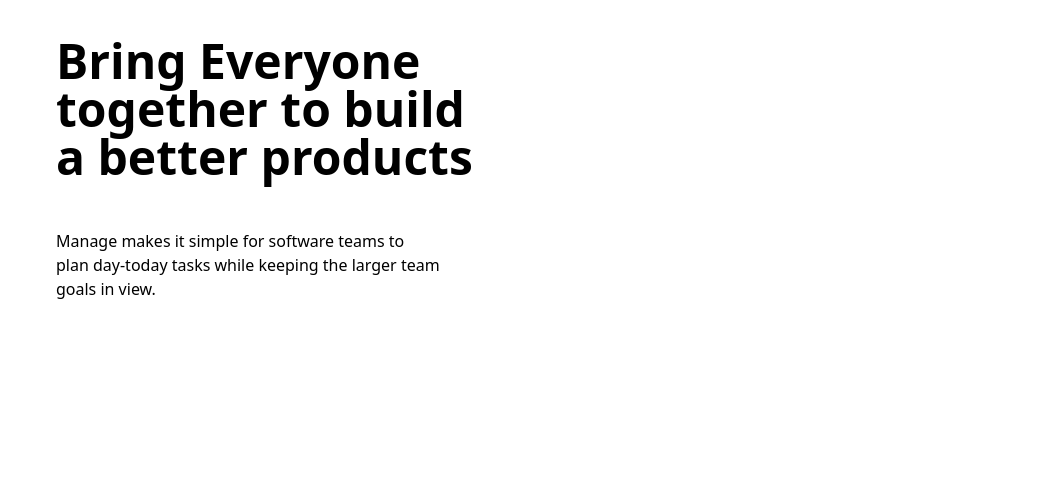
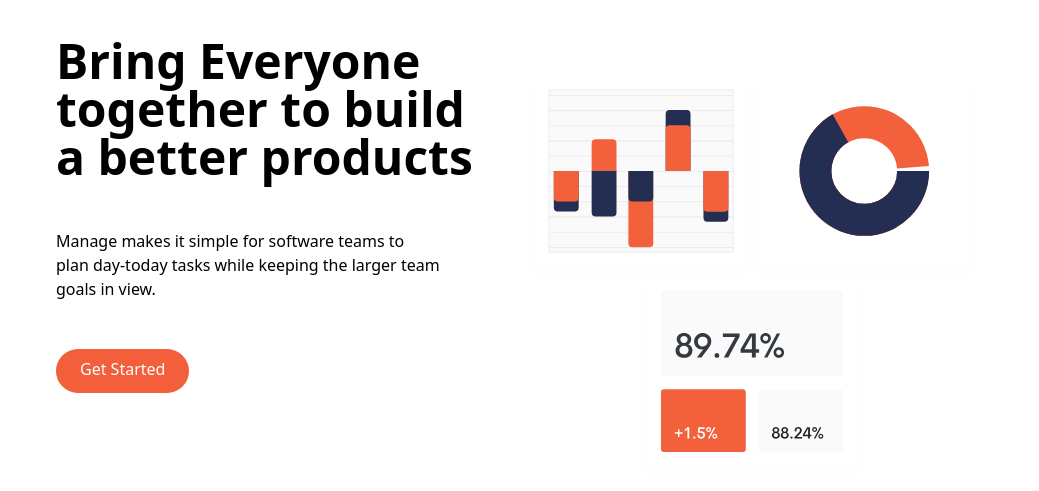
Before and after one commit to NipunaDakshina/Landing-Page---TailwindCSS, a website: page index.html in a window 1280 px wide. Shown: the part 95-586 px from the top of the page, without its empty margins (120-1159 px from the left). Drawn offline with Linux system fonts and the light colour scheme.

Commit message:
add hero section

```diff
--- a/index.html
+++ b/index.html
@@ -20,7 +20,7 @@
     <img src="./img/logo.svg" alt="">
 </div>
 <!-- Menu items -->
-<div class="hidden md:flex space-x-6">
+<div class="hidden space-x-6 md:flex">
     <a href="#" class="hover:text-darkGrayishBlue">Pricing</a>
     <a href="#" class="hover:text-darkGrayishBlue">Product</a>
     <a href="#" class="hover:text-darkGrayishBlue">About Us</a>
@@ -30,7 +30,8 @@
 </div>
 <!-- Button -->
 <div>
-<a href="#" class="hidden md:block p-3 px-6 pt-2 text-white bg-brightRed rounded-full baseline hover:bg-brightRedLight">
+<a href="#" class="hidden p-3 px-6 pt-2 text-white bg-brightRed
+rounded-full baseline hover:bg-brightRedLight md:block">
 Get Started</a>
 </div>
 </div>
@@ -38,7 +39,8 @@
 <!-- Hero section -->
 <section id="hero">
     <!-- Flex container -->
-    <div class="container flex flex-col-reverse md:flex-row items-center px-6 mx-auto mt-10 space-y-0 md:space-y-0">
+    <div class="container flex flex-col-reverse  items-center px-6 mx-auto mt-10
+    space-y-0 md:space-y-0 md:flex-row">
         <!-- Left item -->
         <div class="flex flex-col mb-32 space-y-12 md:w-1/2">
             <h1 class="max-w-md text-4xl font-bold text-center md:text-5xl md:text-left">
@@ -48,14 +50,23 @@
                  Manage makes it simple for software teams to plan day-today tasks while keeping
                  the larger team goals in view.
             </p>
+            <div class="flex justify-center md:justify-start">
+                <a href="#" class="p-3 px-6 pt-2 text-white bg-brightRed
+rounded-full baseline hover:bg-brightRedLight md:block">
+Get Started</a>
+            </div>
         </div>
         <!-- right item -->
-        <div></div>
+        <div class="md:w-1/2">
+            <img src="img/illustration-intro.svg" alt="">
+        </div>
     </div>
 
 
 </section>
 
+<!-- Feature section -->
+
 
 </body>
 </html>
```
Also changed, not shown: css/main.css.
